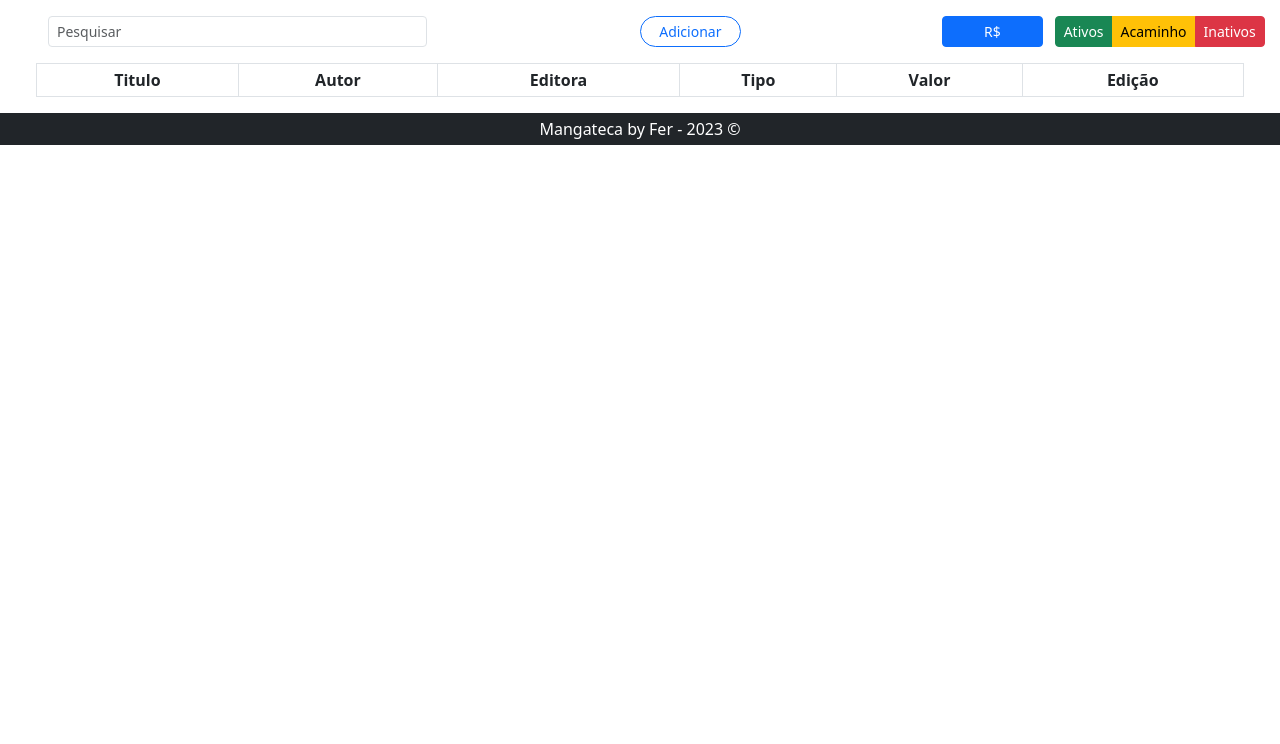
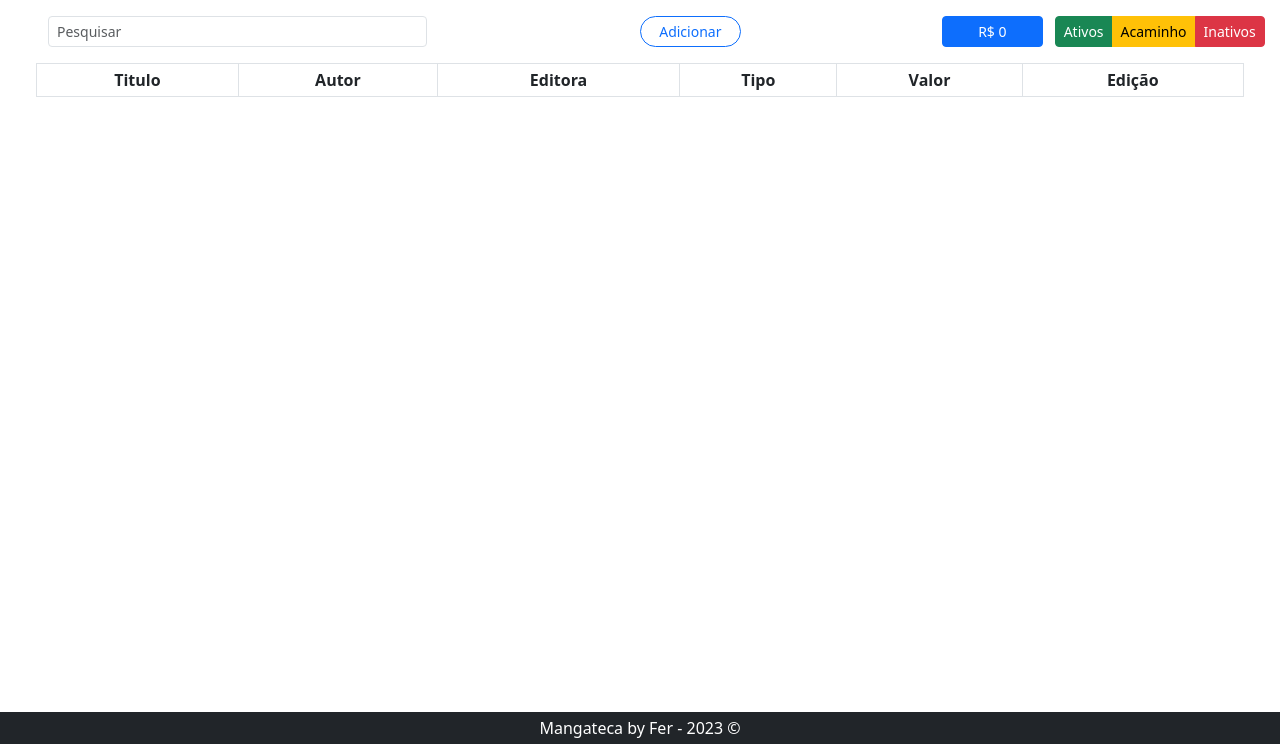
Before and after one commit to Fschezaro/mangateca, a PHP site: page /views/pendentes.php in a window 1280 px wide. Shown: the part 56-800 px from the top of the page. Run offline with PHP 8.4, Linux system fonts and the light colour scheme; the visitor is signed in with stand-in values (Sample User, id 1); data comes from the database, SQL or seed files in the repository; lists and menus that the app fills with data are empty.

Commit message:
Ajustes de bugs

```diff
--- a/components/menu.php
+++ b/components/menu.php
@@ -5,7 +5,7 @@
         </div>
         <!-- <button type="submit" class="btn btn-outline-primary btn-sm rounded-5 col-sm-1 col-4 m-auto mb-3 mb-sm-0">Pesquisa</button> -->
         <a class="btn btn-outline-primary btn-sm rounded-5 col-sm-1 col-4 m-auto mb-3 mb-sm-0 mt-sm-0 mt-3" href="inserir_livro.php">Adicionar</a>
-        <button class="btn btn-primary btn-sm col-sm-1 col-4 align-self-center">R$ <?php echo $valor[0]['SUM(valor)']; ?></button>
+        <a class="btn btn-primary btn-sm col-sm-1 col-4 align-self-center">R$ <?php echo $valor[0]['SUM(valor)']  ?? 0; ?></a>
         <div class="btn-group col-sm-2 col-8 align-self-center" role="group" aria-label="Basic mixed styles example">
             <a href="ativos.php" type="button" class="btn btn-success btn-sm">Ativos</a>
             <a href="pendentes.php" type="button" class="btn btn-warning btn-sm">Acaminho</a>
--- a/controllers/db.php
+++ b/controllers/db.php
@@ -2,7 +2,7 @@
 
 // $servidor = "localhost";
 // $usuario = "id21180780_usuariobanco";
-// $senha = "Bancofer1!";
+// $senha = "*s7El<)Dt1GWYB-c";
 // $db = "id21180780_mangateca";
 
 // $conexao = new PDO("mysql:dbname=$db;host=$servidor", $usuario, $senha);
--- a/views/ativos.php
+++ b/views/ativos.php
@@ -13,7 +13,7 @@
 $query->execute();
 $resultado = $query->fetchAll(PDO::FETCH_ASSOC);
 
-$query = $conexao->prepare("SELECT SUM(valor) from livros WHERE estado = 1");
+$query = $conexao->prepare("SELECT SUM(valor) from livros WHERE estado = 1 AND relation = $iduser");
 
 $query->execute();
 $valor = $query->fetchAll(PDO::FETCH_ASSOC);
@@ -95,7 +95,7 @@
                             <td class="text-center"> <?= $livro["autor"]; ?></td>
                             <td class="text-center"> <?= $livro["editora"]; ?></td>
                             <td class="text-center"> <?= $livro["tipo"]; ?></td>
-                            <td class="text-center"> <?= $livro["valor"]; ?></td>
+                            <td class="text-center"> R$<?= $livro["valor"]  ?? 0; ?></td>
                             <td class="text-center col-1"><a class="mx-2 col" href="edita_livro.php?id=<?= $livro['id']; ?>"><span class="material-symbols-outlined">edit</span></a></td>
                             <td class="text-center col-1"><a class="col-3 col" href="../controllers/inativa_livro.php?id=<?= $livro['id']; ?>"><span class="material-symbols-outlined cancel">cancel</span></a></td>
                         </tr>
--- a/views/inativos.php
+++ b/views/inativos.php
@@ -14,7 +14,7 @@
 $query->execute();
 $resultado = $query->fetchAll(PDO::FETCH_ASSOC);
 
-$query = $conexao->prepare("SELECT SUM(valor) from livros WHERE estado = 1");
+$query = $conexao->prepare("SELECT SUM(valor) from livros WHERE estado = 0  AND relation = $iduser");
 
 $query->execute();
 $valor = $query->fetchAll(PDO::FETCH_ASSOC);
@@ -81,7 +81,7 @@
                             <td class="text-center"> <?= $livro["autor"]; ?></td>
                             <td class="text-center"> <?= $livro["editora"]; ?></td>
                             <td class="text-center"> <?= $livro["tipo"]; ?></td>
-                            <td class="text-center"> <?= $livro["valor"]; ?></td>
+                            <td class="text-center"> <?= $livro["valor"]  ?? 0; ?></td>
                             <td class="text-center col-1"><a class="mx-2 col" href="edita_livro.php?id=<?= $livro['id']; ?>"><span class="material-symbols-outlined">edit</span></a></td>
                             <td class="text-center col-1"><a class="col-12" href="../controllers/ativa_livro.php?id=<?= $livro['id']; ?>"><span class="material-symbols-outlined liga">power_settings_new</span></a></td>
                         </tr>
--- a/views/pendentes.php
+++ b/views/pendentes.php
@@ -14,7 +14,7 @@
 $query->execute();
 $resultado = $query->fetchAll(PDO::FETCH_ASSOC);
 
-$query = $conexao->prepare("SELECT SUM(valor) from livros WHERE estado = 1");
+$query = $conexao->prepare("SELECT SUM(valor) from livros WHERE estado = 1  AND relation = $iduser");
 
 $query->execute();
 $valor = $query->fetchAll(PDO::FETCH_ASSOC);
@@ -87,7 +87,7 @@
                             <td class="text-center "> <?= $livro["autor"]; ?></td>
                             <td class="text-center"> <?= $livro["editora"]; ?></td>
                             <td class="text-center"> <?= $livro["tipo"]; ?></td>
-                            <td class="text-center"> <?= $livro["valor"]; ?></td>
+                            <td class="text-center"> <?= $livro["valor"]  ?? 0; ?></td>
                             <td class="text-center"><a href="../controllers/recebelivro.php?id=<?= $livro['id']; ?>"><span class="material-symbols-outlined correto">check</span></a></td>
                             <td class="text-center"><a href=" edita_livro.php?id=<?= $livro['id']; ?>"><span class="material-symbols-outlined">edit</span></a></td>
                             <td class="text-center"><a href="../controllers/inativa_livro.php?id=<?= $livro['id']; ?>"><span class="material-symbols-outlined cancel">cancel</span></a></td>
@@ -97,8 +97,11 @@
             </table>
         </div>
     </div>
-
-    <?php include '../components/footer.php'; ?>
+    <footer>
+        <div class="fixed-bottom col-12 col-md-12 p-1 bg-dark text-white d-flex justify-content-center">
+            Mangateca by Fer - 2023 ©
+        </div>
+    </footer>
     <script src="https://cdn.jsdelivr.net/npm/bootstrap@5.3.0/dist/js/bootstrap.bundle.min.js" integrity="sha384-geWF76RCwLtnZ8qwWowPQNguL3RmwHVBC9FhGdlKrxdiJJigb/j/68SIy3Te4Bkz" crossorigin="anonymous"></script>
     <script src="https://cdn.jsdelivr.net/npm/@popperjs/core@2.11.8/dist/umd/popper.min.js" integrity="sha384-I7E8VVD/ismYTF4hNIPjVp/Zjvgyol6VFvRkX/vR+Vc4jQkC+hVqc2pM8ODewa9r" crossorigin="anonymous"></script>
     <script src="https://cdn.jsdelivr.net/npm/bootstrap@5.3.0/dist/js/bootstrap.min.js" integrity="sha384-fbbOQedDUMZZ5KreZpsbe1LCZPVmfTnH7ois6mU1QK+m14rQ1l2bGBq41eYeM/fS" crossorigin="anonymous"></script>
```
Also changed, not shown: views/edita_livro.php (+15 -2 lines).
